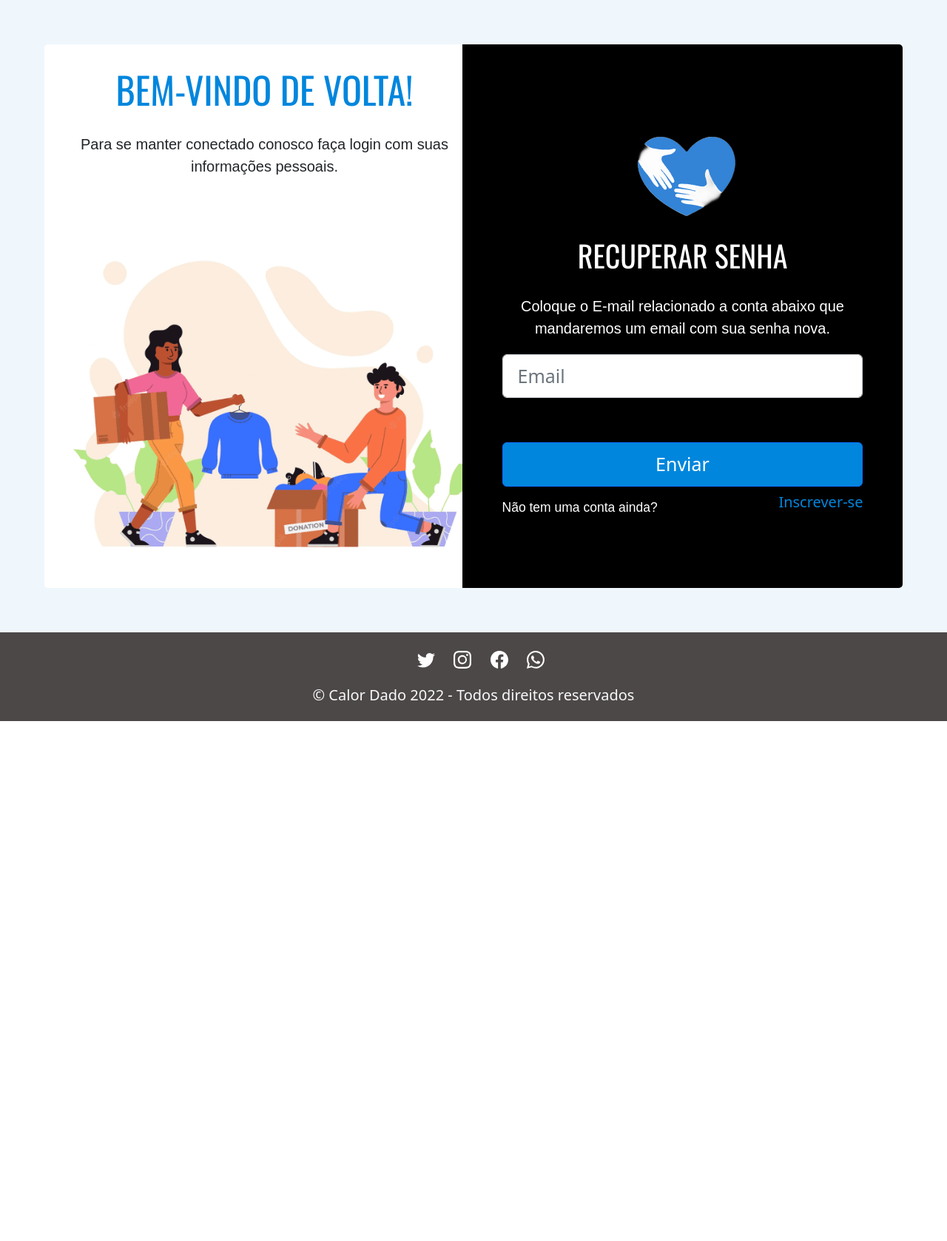
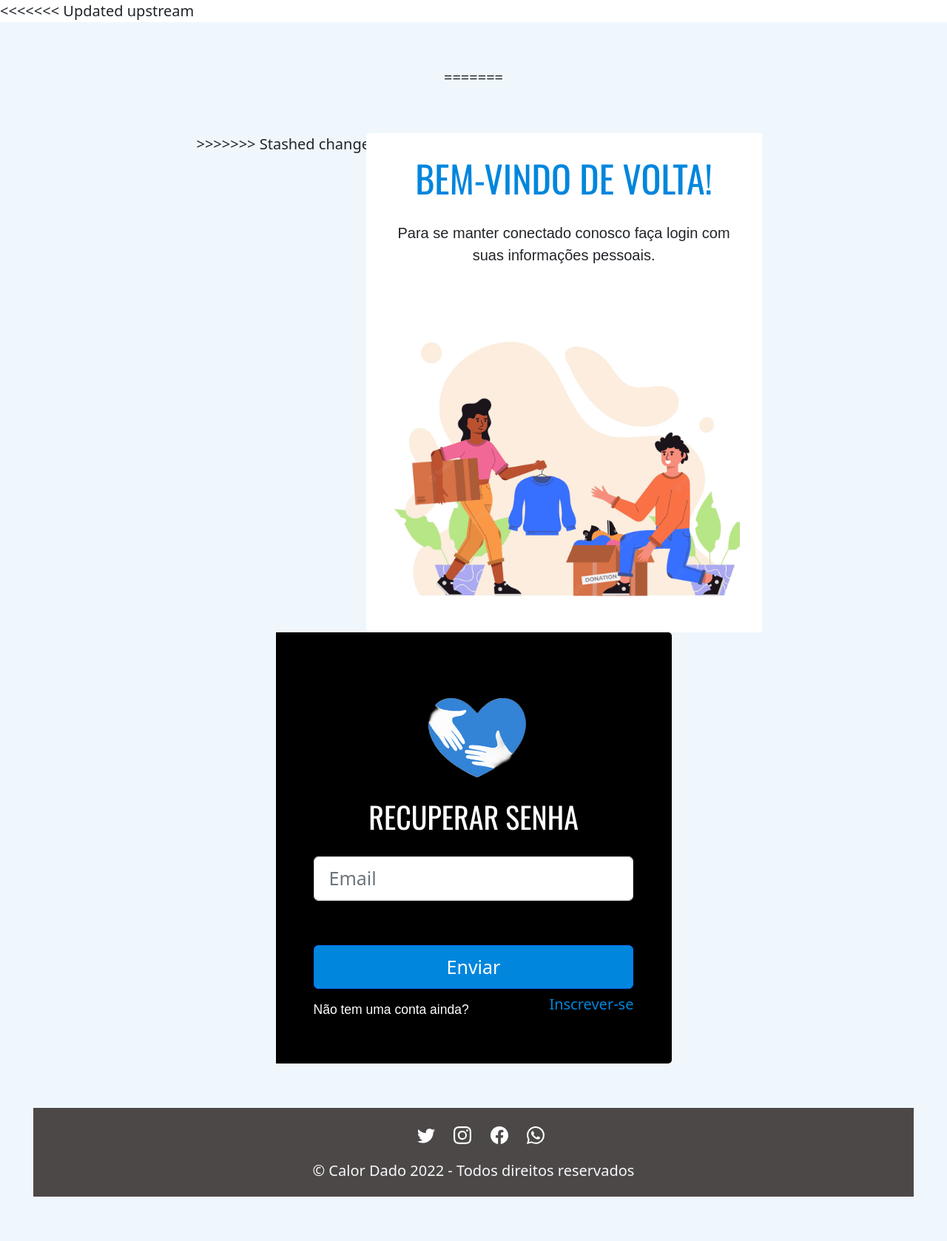
Before and after one commit to DR4CH3N/projeto-backend, a PHP site: page /recuperar-senha.php in a window 1280 px wide. Shown: the part 90-1768 px from the top of the page at 74% size. Before the commit the page ends 1065 px from the top, so only its background shows below. Run offline with PHP 8.4, Linux system fonts and the light colour scheme; some libraries are stand-ins or nearby versions.

Commit message:
Revert "Merge branch 'recuperar-senha'"
This reverts commit 8892aec8e8dc2052cd7fab6f536448449487d4a9, reversing
changes made to 9506420e15e03e9360b98584c80a92e51e46ad01.

```diff
--- a/inc/rodape.php
+++ b/inc/rodape.php
@@ -5,7 +5,7 @@
       <div class="col-md-4 col-xl-4 col-xxl-4 mt-5 pt-2 ms-md-3 ms-xl-0 ms-xxl-4 ps-xxl-5 pt-xxl-2">
         <img src="img/img-logos/logo-calor-dado-min.png" alt="Logo-calor-dado">
         <div class="m-1 p-2 p-md-0 m-md-0 p-lg-1 m-lg-0 p-xl-3 p-xxl-2 m-xxl-2">
-          <span>Somos a Calor dado, uma organização voltada para facilitar a coleta e distribuição de doações.</span>
+          <span>Somos a Quero Doar, uma organização voltada para facilitar a coleta e distribuição de doações.</span>
         </div>
       </div>
       <div class="col-md-4 col-xl-4 col-xxl-4 mb-3 mt-5 pt-md-4">
--- a/login.php
+++ b/login.php
@@ -74,7 +74,7 @@ if (isset($_GET['acesso_proibido'])) {
           </div>
 
           <div class="d-flex justify-content-between align-items-center">
-            <a href="recuperar-senha.php" class="politica col-12 text-start">Esqueceu a senha?</a>
+            <a href="recuperar-senha.php" class="politica col-12 text-start">Esqueceu a senha ?</a>
           </div>
 
           <button class="btn btn-primary btn-lg mt-3 col-12" name="entrar" type="submit">Entrar</button>
--- a/recuperar-senha.php
+++ b/recuperar-senha.php
@@ -1,30 +1,59 @@
 <?php
 require_once "vendor/autoload.php";
 require_once "./inc/cabecalho.php";
+use CalorDado\ControleDeAcesso;
+use CalorDado\Usuario;
 
-
-
-use CalorDado\Usuario;
-use CalorDado\ControleDeAcesso;
-
-
-if( isset($_GET['campo_obrigatorio'])) {
-	$feedback = 'Preencha o campo "Email"!';
-} elseif ( isset($_GET['nao_encontrado'])){
-	$feedback = 'Usuário não encontrado';
-} elseif ( isset($_GET['email_enviado'])){
-	$feedback = 'Email enviado com sucesso!';
+if (isset($_POST['entrar'])) {
+	if (empty($_POST['email']) || empty($_POST['senha'])) {
+		header("location:login.php?campos_obrigatorios");
+	} else {
+    $usuario = new Usuario;
+    $usuario->setEmail($_POST['email']);
+    $dados = $usuario->buscar();
+    if(!$dados){
+      header("location:login.php?nao_encontrado");
+    } else {
+      if(password_verify($_POST['senha'], $dados['senha'])){
+        $sessao = new ControleDeAcesso;
+				$sessao->login($dados['id'], $dados['nome'], $dados['tipo']);
+        if($_SESSION['tipo'] === 'admin'){
+          header("location:admin/index.php");
+        } else {
+          header("location:querodoar.php");
+        }
+      } else {
+        header("location:login.php?senha_incorreta");
+      }
+    }
+  }
+}
+if (isset($_GET['acesso_proibido'])) {
+	$feedback = "Você deve logar primeiro!";
+} elseif (isset($_GET['campos_obrigatorios'])) {
+	$feedback = "Você deve preencher todos os campos!";
+} elseif (isset($_GET['nao_encontrado'])) {
+	$feedback = "Usúario não encontrado!";
+} elseif (isset($_GET['senha_incorreta'])) {
+	$feedback = "Senha incorreta!";
 }
 
 
 ?>
 
+<<<<<<< Updated upstream
 
-
-
+  <section class="row d-flex justify-content-center p-5 login ">
+    <?php if(isset($feedback)){?>
+			<p class="my-2 alert alert-warning text-center">
+			  <?=$feedback?>
+			</p>
+    <?php } ?>
+=======
 
 
   <section class="row d-flex justify-content-center p-5 login">
+>>>>>>> Stashed changes
     <div class=" row delimagens text-center col-lg-6 col-xxl-4 bg-white rounded-start">
       <h1 class="mb-4 mt-4">Bem-Vindo de volta!</h1>
       <p>Para se manter conectado conosco faça login com suas informações pessoais.</p>
@@ -32,29 +61,25 @@ if( isset($_GET['campo_obrigatorio'])) {
       <img  src="img/icones/img-login-desk.png" alt="">
     </div>
     <div class="row bg-black col-12 col-md-8 col-lg-6 col-xxl-4 rounded-end">
-      <div class="m-auto col-11 py-5">
+      <div class="m-auto col-11  py-5">
         <div class="text-center">
           <img src="img/img-logos/Favicon_png-min.png" alt="">
         </div>
         <h2 class="text-center text-white  mb-4">Recuperar senha</h2>
-        <p class="text-white text-center">Coloque o E-mail relacionado a conta abaixo que mandaremos um email com sua senha nova.</p>
 
-        <?php if(isset($feedback)){?>
-				  <p class="my-2 alert alert-warning text-center">
-			    <?= $feedback?> <i class="bi bi-x-circle-fill"></i> </p>
-        <?php } ?>
-
-        <form action="" method="post" id="form-login" name="form-login">
-
-
+        <form  action="" method="post" id="form-login" name="form-login">
           <!-- Email input -->
           <div class="form-outline mb-2">
             <input type="email" name="email" id="email" class="form-control form-control-lg"
-              placeholder="Email"/>
+              placeholder="Email " />
             <label class="form-label" for="form3Example3"></label>
           </div>
 
-          <button class="btn btn-primary btn-lg mt-3 col-12" name="recuperar" id="enviar" type="submit">Enviar</button>
+
+
+
+
+          <button class="btn btn-primary btn-lg mt-3 col-12" name="enviar" id="enviar" type="submit">Enviar</button>
 
           <div class="d-flex justify-content-between align-items-center">
               <p class="small mt-2 pt-1 mb-0 text-white">Não tem uma conta ainda? </p>
@@ -67,81 +92,7 @@ if( isset($_GET['campo_obrigatorio'])) {
     </div>
   </section>
 
-<?php
-// Verificação de email
 
-if (isset($_POST['recuperar'])){
-if (empty($_POST['email'])){
-	header("location:recuperar-senha.php?campo_obrigatorio");
-} else {
-  // Buscando um usuário no banco de dados para fazer o login
-  $usuario = new Usuario;
-	$usuario->setEmail($_POST['email']);
-  $dados = $usuario->buscar();
-	if (!$dados)	{
-		header ("location:recuperar-senha.php?nao_encontrado");
-	} else {
-    $usuario->setId($dados['id']);
-    $recuperar = $usuario->novaSenha();
-
-    // var_dump($recuperar);
-    // die();
-
-
-        $mail = new PHPMailer();
-        $mail->CharSet = "UTF-8";
-        $recuperaEmail = $_POST['email'];
-
-        try{
-        $mail->isSMTP();
-        $mail->Host = 'smtp.mailtrap.io';
-        $mail->SMTPAuth = true;
-        $mail->SMTPSecure = 'tls';
-        $mail->Username = 'c1495e88955fa0';
-        $mail->Password = '37e3f22486e5b5';
-        $mail->Port = 2525;
-
-
-        $mail->setFrom('suporte@calordado.com.br');
-        $mail->addReplyTo('no-replycalordado@email.com.br');
-        $mail->addAddress($recuperaEmail, $dados['nome']);
-
-
-        $mail->isHTML(true);
-        $mail->Subject = 'Recuperação de Senha - Calor dado';
-        $mail->Body=
-        '<div class="container text-center">
-
-        Olá,'.$dados['nome'].'!<br><br>
-
-        Você fez uma solicitação de recuperação de senha.<br><br>
-
-        Caso você tenha recebido esse email por engano, desconsidere. E não se preocupe! Essa mensagem foi enviada apenas para o seu email.<br><br>
-
-        Para voltar a acessar nossos recursos, utilize a senha abaixo. Não se esqueça de diferenciar os caracteres maiúsculos e minúsculos.<br><br>
-
-        '.$recuperar.'<br><br>
-
-        </div>
-        ';
-        $mail->AltBody = 'Para visualizar essa mensagem acesse http://site.com.br/mail';
-        // $mail->addAttachment('/tmp/image.jpg', 'nome.jpg');
-
-        $mail->send();
-          echo 'Mensagem enviada com sucesso.<br>';
-
-        } catch (Exception $e) {
-          echo 'Erro: ' . $mail->ErrorInfo;
-        };
-        header("location:recuperar-senha.php?email_enviado");
-		} }
-	}
-
-
-
-
-
-?>
 
 <!-- Copyright -->
   <section class="container-fluid copy py-3">
--- a/src/Usuario.php
+++ b/src/Usuario.php
@@ -80,8 +80,6 @@ final class Usuario {
         }
     }
 
-
-
     public function buscar(){
         $sql= "SELECT * FROM usuarios WHERE email = :email";
         try {
@@ -98,8 +96,6 @@ final class Usuario {
     public function codificaSenha(string $senha):string{
         return password_hash($senha, PASSWORD_DEFAULT);
     }
-
-
     /* Usamos password_verify para comparar as 2, a digitada no formulário e a existente no banco */
     public function verificarSenha(string $senhaFormulario, string $senhaBanco):string {
         if (password_verify($senhaFormulario, $senhaBanco)) {
@@ -110,20 +106,6 @@ final class Usuario {
            return $this->codificaSenha($senhaFormulario);
         }
     }
-
-    public function novaSenha(){
-        $novaSenha = substr(password_hash(time(), PASSWORD_DEFAULT), 7, 8);
-        $nsCripto = password_hash($novaSenha, PASSWORD_DEFAULT);
-        $sql = "UPDATE usuarios SET senha = :senha WHERE id = :id";
-      try{
-        $consulta = $this->conexao->prepare($sql);
-        $consulta->bindParam(':senha', $nsCripto, PDO::PARAM_STR);
-        $consulta->bindParam(':id', $this->id, PDO::PARAM_INT);
-        $consulta->execute();
-      } catch (Exception $erro) {
-        die ("Erro: ". $erro->getMessage());
-    } return $novaSenha;
-}
 
     public function getId(): int
     {
```
Also changed, not shown: banco_de_dados.md (+12 -0 lines).
